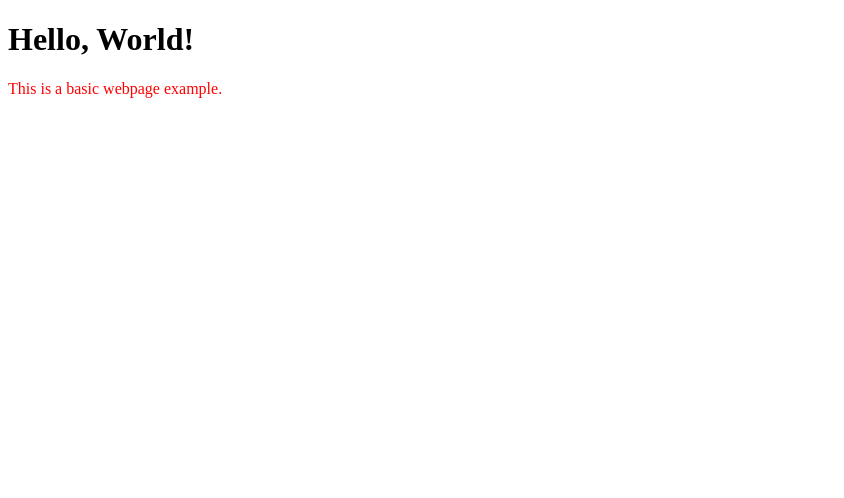
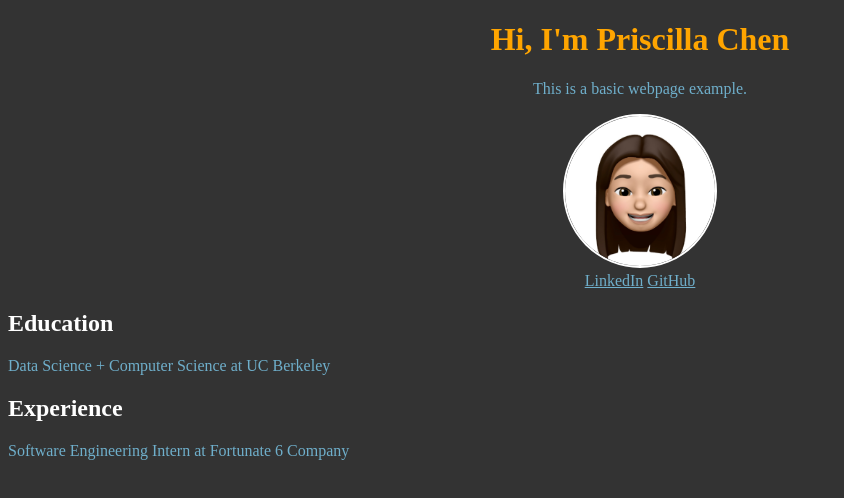
Before and after one commit to pchencal/pchencal.github.io, a plain HTML site: page index.html in a window 1280 px wide. Shown: the whole page, without its empty margins (0-844 px from the left). Drawn offline with Linux system fonts and the light colour scheme.

Commit message:
add images, hyperlinks

```diff
--- a/index.html
+++ b/index.html
@@ -6,10 +6,30 @@
     <title>**Priscilla Chen**</title>
     <link rel="stylesheet" href="styles.css">
 </head>
-<body>
-    <div class="container">
-        <h1>Hello, World!</h1>
+<body class="dark-theme">
+    <div class="center">
+        <h1>Hi, I'm Priscilla Chen</h1>
         <p>This is a basic webpage example.</p>
+        <img class="profile-image" src="IMG_0293.jpg" alt="Profile Image">
+
     </div>
+    <div class="center">
+        <a href="https://www.linkedin.com/in/priscillachen22/" target="_blank">LinkedIn</a>
+        <a href="'https://github.com/pchencal?tab=repositories" target="_blank">GitHub</a>
+    </div>
+
+    <div>
+        <h2>Education</h2>
+        <p>Data Science + Computer Science at UC Berkeley </p>
+    </div>
+
+
+    <div>
+        <h2>Experience</h2>
+        <p>Software Engineering Intern at Fortunate 6 Company</p>
+    </div>
+
+
 </body>
+
 </html>
--- a/styles.css
+++ b/styles.css
@@ -1 +1,41 @@
-p { color: red; }
+.center {
+    text-align: center;
+  }
+
+body {
+    background-color: lightblue;
+  }
+
+p { color: rgb(111, 175, 203); }
+a { color: rgb(111, 175, 203); }
+
+.profile-image {
+    width: 150px; /* Adjust the size as needed */
+    height: 150px;
+    border-radius: 50%; /* Makes the image circular */
+    object-fit: cover; /* Ensures the image covers the circle */
+    border: 2px solid #fff; /* Optional: Add a border */
+  }
+
+
+  /* Default styles for light theme */
+body {
+    background-color: white;
+    color: #0c0000; /* Dark gray text color */
+  }
+
+  /* Dark theme styles */
+  body.dark-theme {
+    background-color: #333; /* Dark background color */
+    color: white; /* Light text color */
+  }
+
+  /* Styles for header and main content */
+  header, main {
+    padding: 20px;
+  }
+
+  /* Additional styles specific to dark theme */
+  body.dark-theme h1 {
+    color: #FFA500; /* Orange text color */
+  }
```
Also changed, not shown: IMG_0292.PNG (added), IMG_0293.jpg (added), 1 other file.
